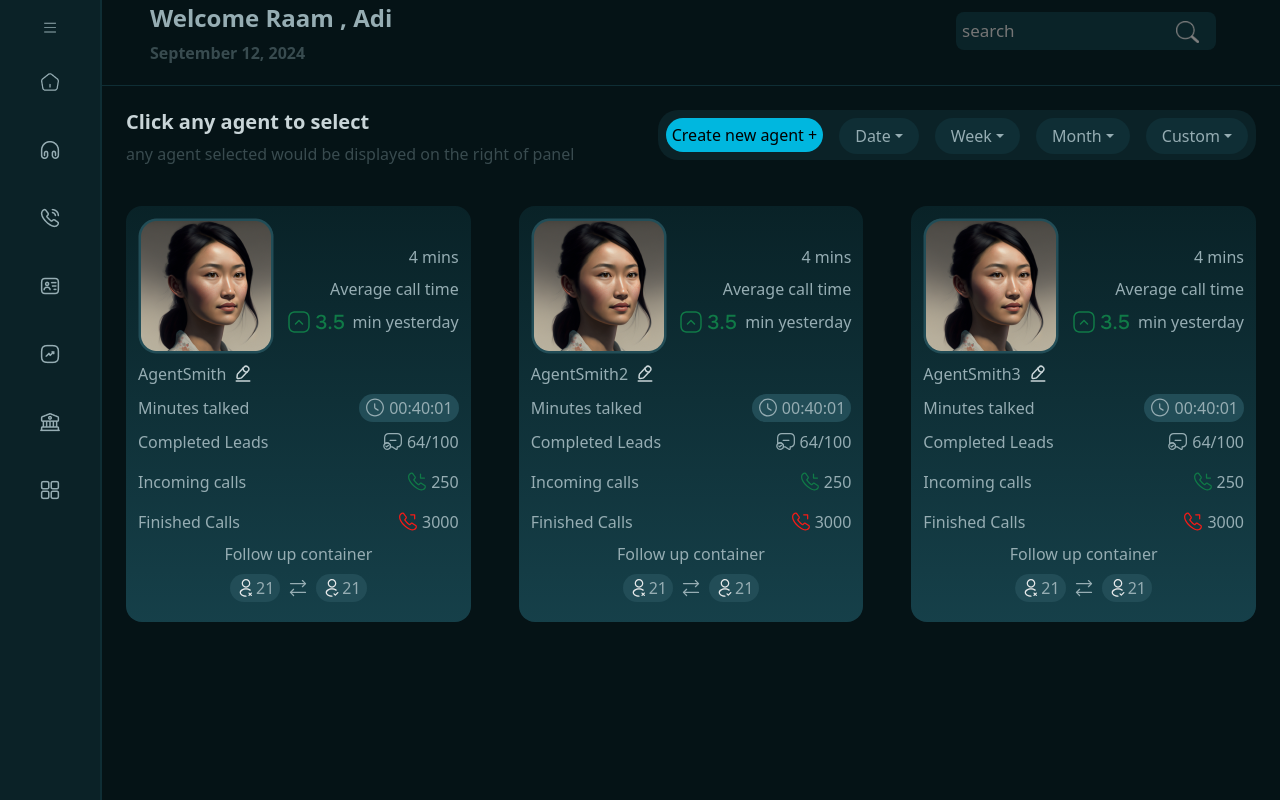
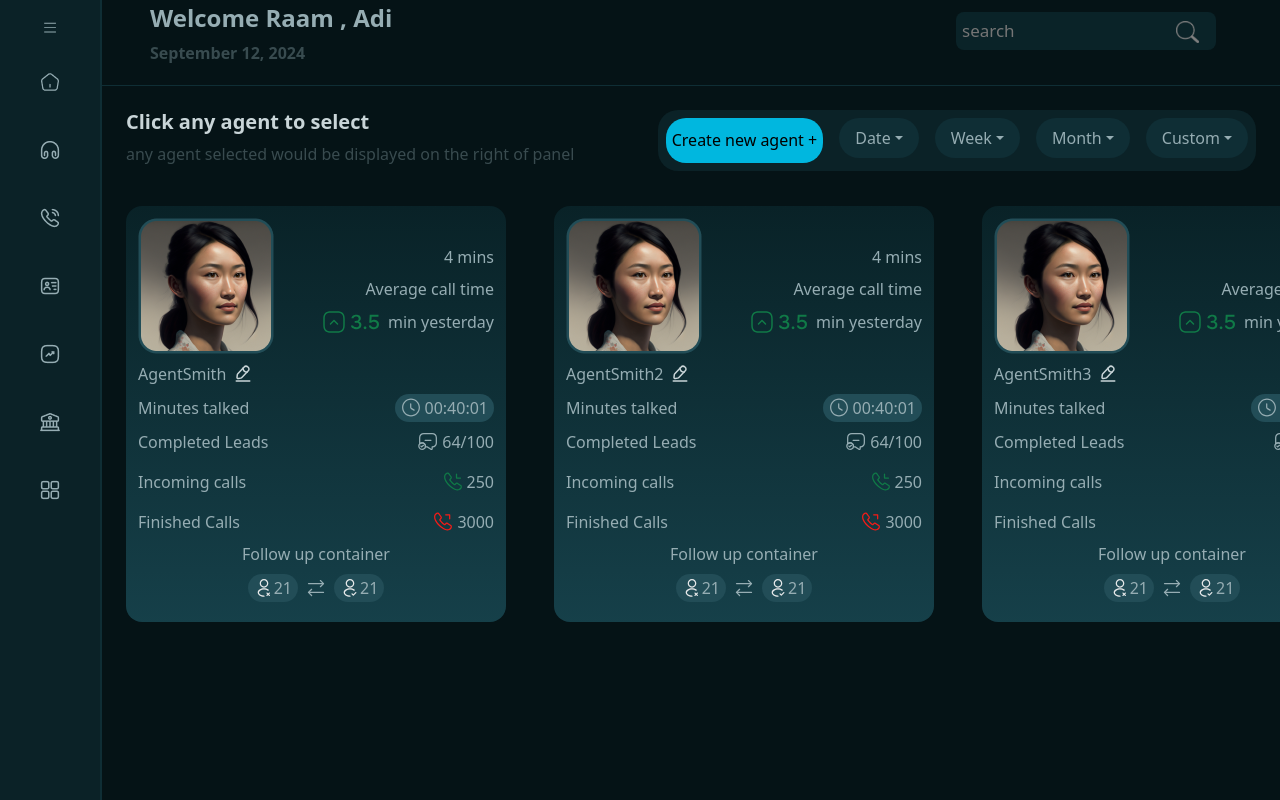
Before and after one commit to jodosjodos/agentCall, a React (Vite) app: page /agent in a window 1280 px wide. Built offline with nearby package versions, Linux system fonts and the light colour scheme.

Commit message:
[style] fixing ui'

```diff
--- a/src/component/agents/AgentModal.tsx
+++ b/src/component/agents/AgentModal.tsx
@@ -22,8 +22,11 @@ const AgentContainer = styled.div<{ $isLeft?: boolean }>`
   color: white;
   max-width: ${(props) => (props.$isLeft ? "500px" : "550px")};
   height: fit-content;
-  width:${(props) => (props.$isLeft ? "50%" : "320px")}
-
+  width: ${(props) => (props.$isLeft ? "50%" : "320px")};
+  @media (max-width: 993px) {
+    width: 100%;
+    max-width: 100%;
+  }
   min-width: ${(props) => (props.$isLeft ? "380px" : "380px")};
   background: ${(props) =>
     props.$isLeft
--- a/src/component/agents/AgentProfiles.tsx
+++ b/src/component/agents/AgentProfiles.tsx
@@ -8,22 +8,28 @@ const GridContainer = styled.div<{ $selected?: boolean }>`
   display: grid;
   flex-grow: 1;
 
-  grid-template-columns:${(props) =>
-    props.$selected ? "repeat(1, 1fr)" : "repeat(2,1fr)"} ;
+  grid-template-columns: ${(props) =>
+    props.$selected ? "repeat(1, 1fr)" : "repeat(1, 2fr)"};
 
+  @media (max-width: 600px) {
+    display: none;
+  }
+
+  @media (min-width: 600px) and (max-width: 1199px) {
+    grid-template-columns: ${(props) =>
+      props.$selected ? "repeat(1, 1fr)" : "repeat(2, 1fr)"};
+  }
+
+  @media (min-width: 1200px) and (max-width: 1999px) {
+    grid-template-columns: ${(props) =>
+      props.$selected ? "repeat(2, 1fr)" : "repeat(3, 1fr)"};
+  }
 
   @media (min-width: 2000px) {
-display:grid;
-grid-template-columns:${(props) =>
-  props.$selected ? "repeat(4, 1fr)" : "repeat(3,1fr)"} ;
+    grid-template-columns: repeat(4, 1fr);
+  }
+`;
 
-
-  };
-       @media (max-width: 2000px) {
-        grid-template-columns:${(props) =>
-          props.$selected ? "repeat(2, 1fr)" : "repeat(3,1fr)"}
-           ;
-`;
 const AgentProfileContainer = styled.div`
   width: 100%;
 `;
--- a/src/component/agents/Controller.tsx
+++ b/src/component/agents/Controller.tsx
@@ -31,6 +31,8 @@ const Input = styled.input`
 const CreateButton = styled.button`
   background-color: #00b7df;
   border-radius: 20px;
+  min-width: fit-content;
+  height: 45px;
   border: none;
   &:hover {
     background-color: #0f2e35;
@@ -39,7 +41,8 @@ const CreateButton = styled.button`
 `;
 const ParentButton = styled.div`
   background-color: #0b2227;
-  height: 50px;
+  height: fit-content;
+  flex-wrap: wrap;
   border-radius: 20px;
   padding: 0.5rem;
 `;
@@ -56,7 +59,7 @@ export function Controller() {
   const navigate = useNavigate();
   return (
     <>
-      <div className="d-flex flex-xl-row flex-column justify-content-between py-4 px-4">
+      <div className="d-flex flex-xl-row gap-2 flex-column justify-content-between py-4 px-4">
         <div className="d-flex flex-column">
           <HMod>Click any agent to select</HMod>
           <PMode>
@@ -64,7 +67,10 @@ export function Controller() {
           </PMode>
         </div>
         <ParentButton className="d-flex flex-row  gap-3">
-          <CreateButton onClick={() => setShowCreateAgentModal(true)}>
+          <CreateButton
+            className=""
+            onClick={() => setShowCreateAgentModal(true)}
+          >
             Create new agent +
           </CreateButton>
           <DropdownButton name="Date" />
--- a/src/component/agents/DropDown.tsx
+++ b/src/component/agents/DropDown.tsx
@@ -6,6 +6,7 @@ const DropMod = styled(Dropdown.Toggle)`
   border: none;
   border-radius: 20px;
   color: #96adb3;
+  height: 40px;
   &:hover {
     background-color: #00b7df;
     color: black;
--- a/src/index.css
+++ b/src/index.css
@@ -91,6 +91,7 @@
   text-align: center;
   flex-grow: 1;
 
+
 }
 
 .modal_button {
```
